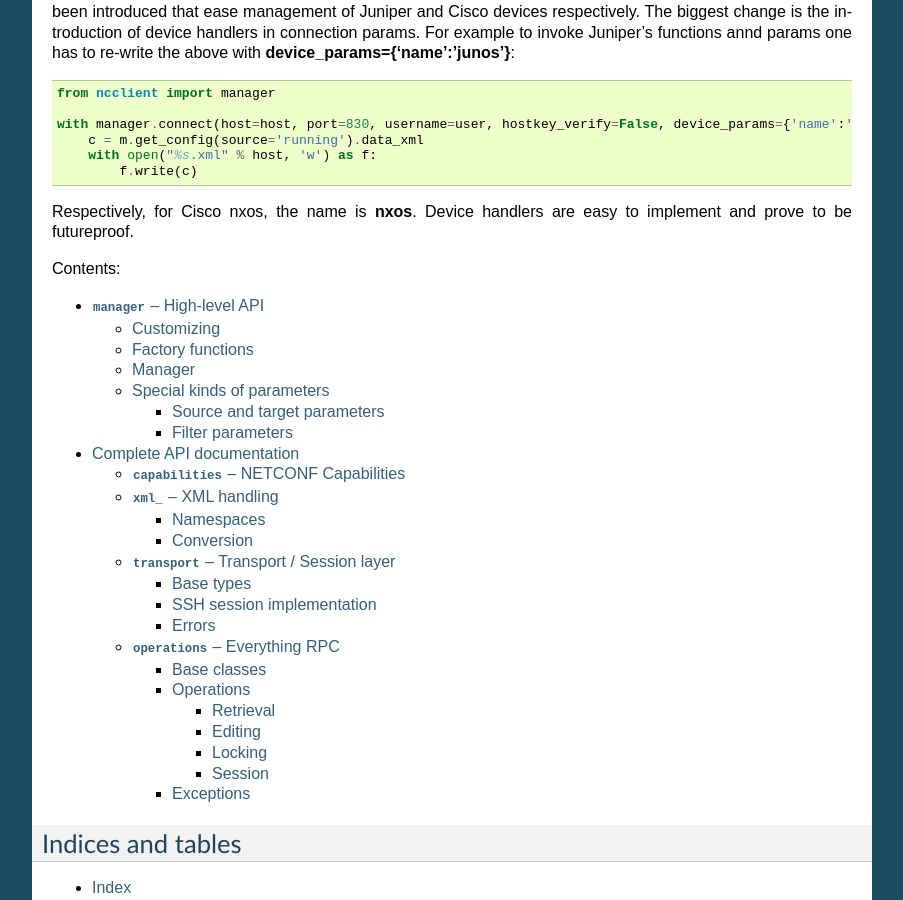
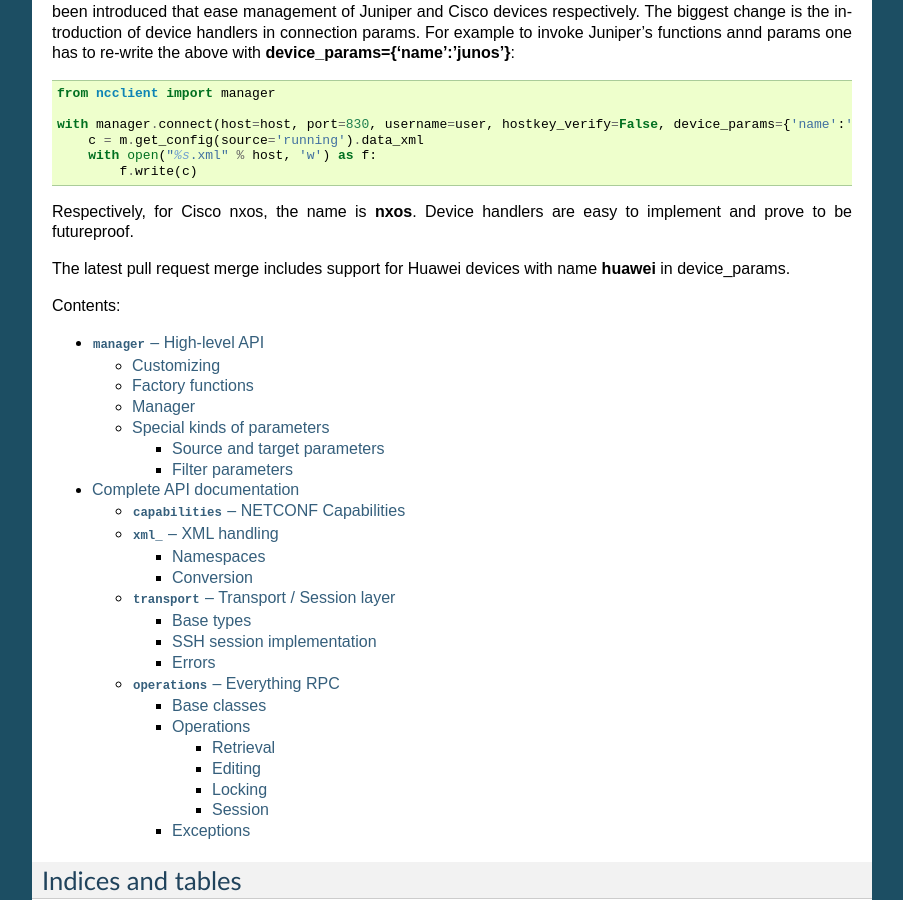
Before and after one commit to ncclient/ncclient, a Sphinx documentation site: the page built from docs/source/index.rst, in a window 1280 px wide and 900 px high, scrolled down 499 px. Shown: the whole window, without its empty margins (198-1101 px from the left). Built offline with Sphinx 7.4.7, drawn with Linux system fonts in a browser that asks for light colours; formulas are drawn with MathJax 3.

Commit message:
Add note for Huawei devices support

```diff
--- a/docs/source/index.rst
+++ b/docs/source/index.rst
@@ -35,6 +35,8 @@
 Respectively, for Cisco nxos, the name is **nxos**.
 Device handlers are easy to implement and prove to be futureproof.
 
+The latest pull request merge includes support for Huawei devices with name **huawei** in device_params.
+
 Contents:
 
 .. toctree::
```
